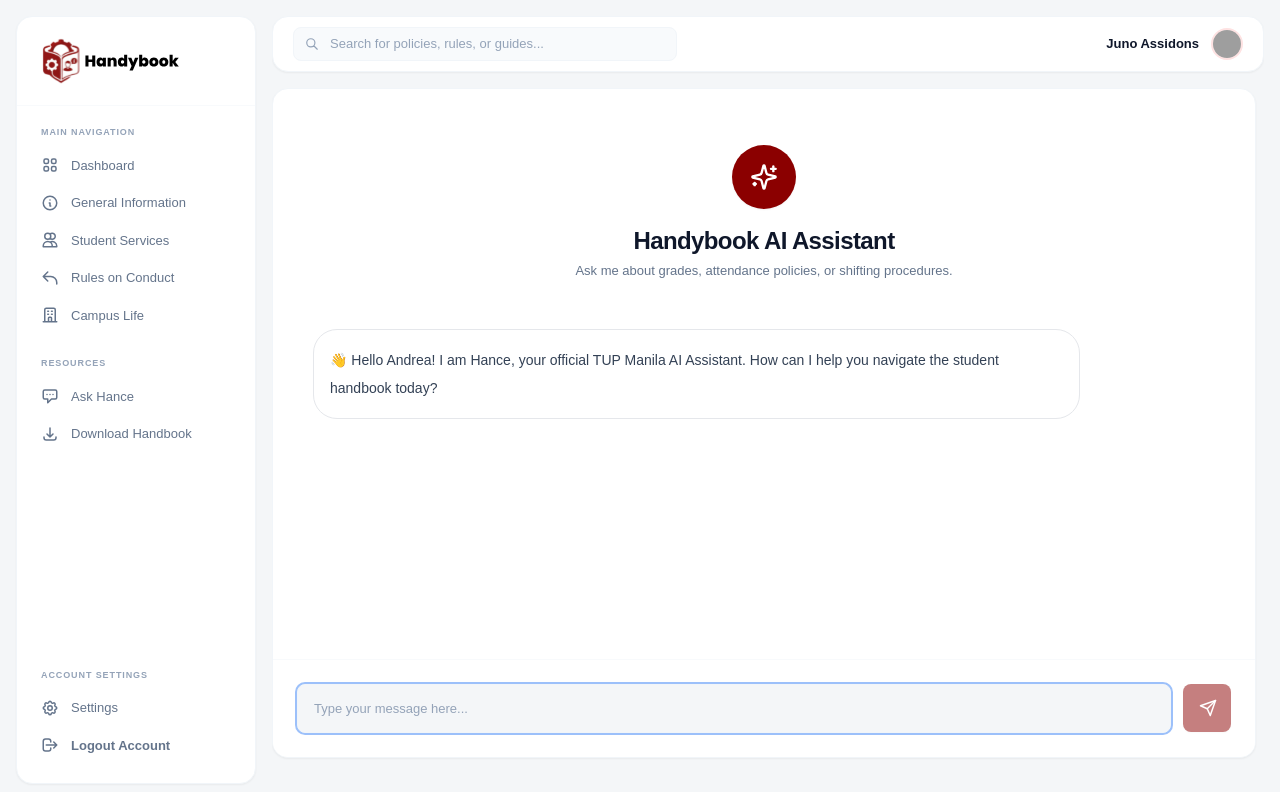
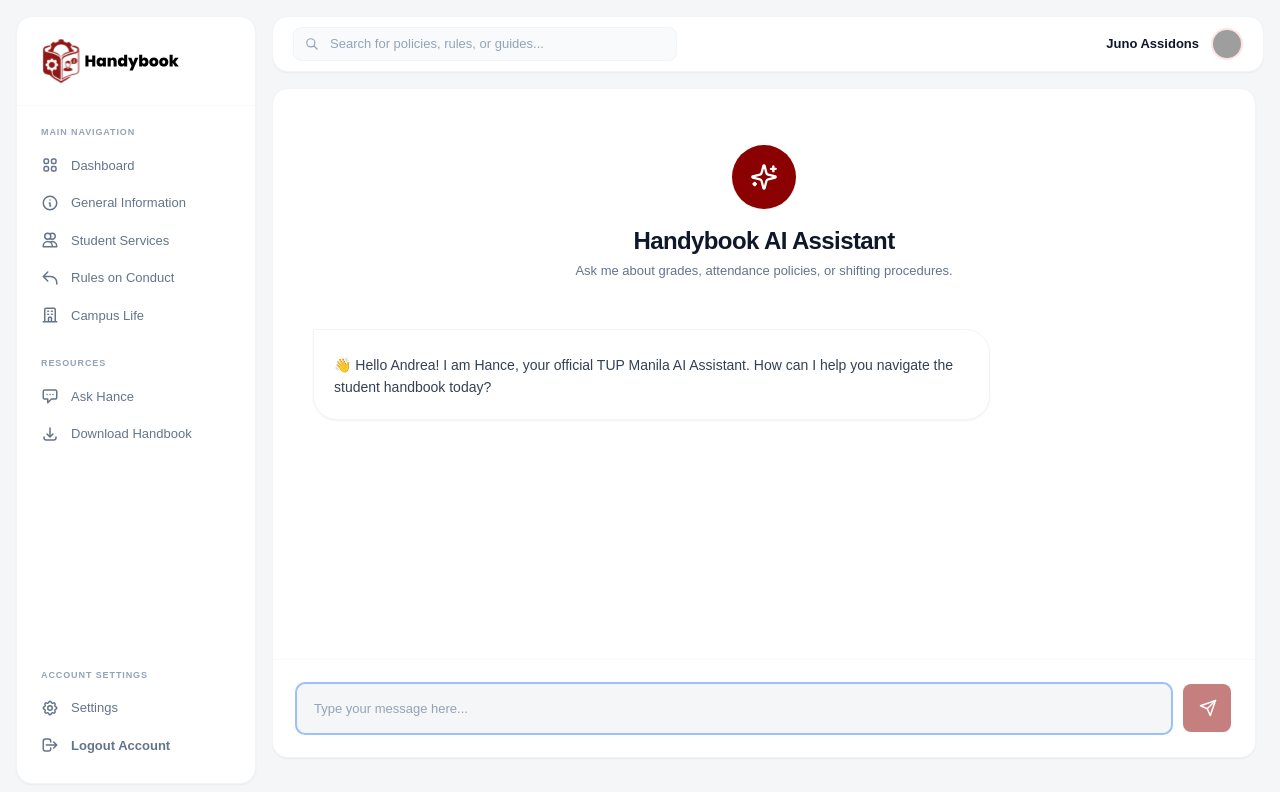
Before and after one commit to iskatyyyyyy/Handybook_SE, a React (Vite) app in the folder frontend/: page /chat in a window 1280 px wide. Shown: the top 792 px of the page. Built offline with nearby package versions, Linux system fonts and the light colour scheme; grey boxes are pictures that could not be loaded.

Commit message:
Updated chat bubble UI

```diff
--- a/frontend/src/components/chat/chatBubble.jsx
+++ b/frontend/src/components/chat/chatBubble.jsx
@@ -1,7 +1,7 @@
 import React from 'react';
 import { useNavigate } from 'react-router-dom';
 import { ExternalLink } from 'lucide-react';
-import ReactMarkdown from 'react-markdown'; //
+import ReactMarkdown from 'react-markdown';
 import remarkGfm from 'remark-gfm';
 import remarkBreaks from 'remark-breaks';
 
@@ -9,68 +9,73 @@
   const navigate = useNavigate();
 
   const handleSourceClick = () => {
-    // Navigates to the guide page and appends the section ID as a URL hash
     if (message.sectionId) {
       navigate(`/guide#${message.sectionId}`);
     }
   };
 
   return (
-    <div className={`flex ${message.isBot ? 'justify-start' : 'justify-end'} mb-4`}>
-      <div className={`max-w-[85%] p-4 rounded-[1.5rem] ${
-        message.isBot ? 'bg-white border text-slate-700' : 'bg-handy-dark-red text-white'
-      }`}>
-        {/* Use ReactMarkdown for structured answers */}
-        <div className="text-[14px]
-          leading-7
-          prose
-          prose-sm
-          max-w-none
+    <div className={`flex w-full mb-6 ${message.isBot ? 'justify-start' : 'justify-end'}`}>
 
-          prose-p:my-4
-          prose-p:leading-7
+      <div
+        className={`max-w-[85%] sm:max-w-[75%] p-5 shadow-sm transition-all ${
+          message.isBot
+            ? 'bg-white border border-slate-100 text-slate-700 rounded-3xl rounded-tl-sm'
+            : 'bg-handy-dark-red text-white rounded-3xl rounded-tr-sm'
+        }`}
+      >
 
-          prose-headings:mt-8
-          prose-headings:mb-4
-          prose-headings:font-semibold
-          prose-headings:text-slate-900
+        {/* If it's a user message, render normal text. If bot, render markdown. */}
+        {!message.isBot ? (
+           <p className="text-sm font-medium leading-relaxed">{message.text}</p>
+        ) : (
+          <div className={`
+            text-sm font-medium leading-relaxed break-words
+            prose max-w-none
+            ${message.isBot ? 'prose-slate' : 'prose-invert'}
 
-          prose-h2:text-lg
-          prose-h3:text-base
+            /* Force Markdown paragraphs to exactly match user text size */
+            prose-p:text-sm prose-p:font-medium prose-p:leading-relaxed
+            prose-p:mb-2 prose-p:mt-1 last:prose-p:mb-0
 
-          prose-ul:my-4
-          prose-ul:pl-6
+            /* Headings */
+            prose-headings:font-bold prose-headings:text-slate-900
+            prose-headings:mb-2 prose-headings:mt-3 first:prose-headings:mt-0
+            prose-h1:text-base prose-h2:text-[15px] prose-h3:text-sm
+            prose-strong:font-bold prose-strong:text-slate-900
 
-          prose-li:my-1
+            /* Lists - Force matching text size on list items too */
+            prose-ul:list-disc prose-ul:pl-4 prose-ul:mb-2 prose-ul:mt-1
+            prose-ol:list-decimal prose-ol:pl-4 prose-ol:mb-2 prose-ol:mt-1
+            prose-li:my-0.5 prose-li:pl-0 prose-li:text-sm prose-li:font-medium
 
-          prose-hr:my-8
-          prose-hr:border-slate-200
+            /* Nested list spacing fix */
+            prose-ul:prose-ul:mt-0 prose-ul:prose-ul:mb-0
 
-          prose-strong:font-semibold
-          prose-strong:text-slate-900
-
-          prose-code:text-red-700
-          prose-code:bg-slate-100
-          prose-code:px-1
-          prose-code:py-0.5
-          prose-code:rounded
-
-          prose-pre:bg-slate-900
-          prose-pre:text-slate-100
-        ">
+            /* Links */
+            prose-a:text-handy-dark-red prose-a:no-underline hover:prose-a:underline
+          `}>
             <ReactMarkdown remarkPlugins={[remarkGfm, remarkBreaks]}>
               {message.text}
             </ReactMarkdown>
           </div>
+        )}
 
-        {/* This button will now show up because it's in the component! */}
         {message.isBot && message.source && (
-          <button onClick={handleSourceClick} className="...">
-             VIEW SOURCE: {message.source}
+          <div className="mt-3 pt-3 border-t border-slate-100/80">
+            <button
+              onClick={handleSourceClick}
+              className="flex items-center gap-2 text-[11px] font-bold uppercase tracking-wider text-handy-dark-red bg-red-50 hover:bg-red-100 py-2 px-4 rounded-full transition-colors border border-red-100 w-fit"
+            >
+              <ExternalLink size={14} />
+              View Source: {message.source}
             </button>
+          </div>
         )}
+
       </div>
     </div>
   );
 };
+
 export default ChatBubble;
--- a/frontend/tailwind.config.js
+++ b/frontend/tailwind.config.js
@@ -14,5 +14,7 @@
       }
     },
   },
-  plugins: [],
+  plugins: [
+    require('@tailwindcss/typography'),
+  ],
 };
```
Also changed, not shown: 1 other file (tests, documents, lock files or other folders). Lines whose indentation alone changed are shown as unchanged.
